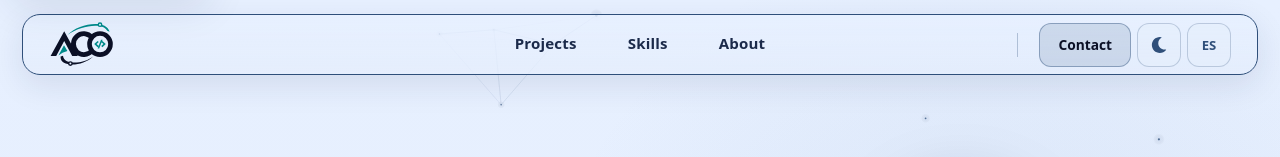
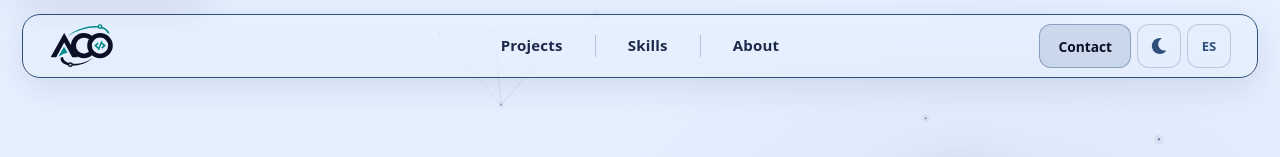
Before and after one commit to AndreaCarrilloOp/Professional-Portfolio, a React (Vite) app: page / in a window 1280 px wide. Shown: the top 157 px of the page. Built offline with nearby package versions, Linux system fonts and the light colour scheme.

Commit message:
style(nav): replace orbital markers with understated vertical dividers

```diff
--- a/src/styles/enhancements.css
+++ b/src/styles/enhancements.css
@@ -1946,8 +1946,9 @@ html:not(.dark) :where(.btn-secondary, .hero-cta-secondary, .social-link, .proje
    button-like pills; real actions keep their clear control affordances. */
 .nav-links,
 .dark .nav-links {
+  --nav-item-gap: clamp(28px, 2.9vw, 48px);
   display: flex;
-  gap: clamp(28px, 2.9vw, 48px);
+  gap: var(--nav-item-gap);
   align-items: center;
   margin-block: 0;
   margin-inline: auto;
@@ -1960,15 +1961,28 @@ html:not(.dark) :where(.btn-secondary, .hero-cta-secondary, .social-link, .proje
 }
 
 .nav-links > li {
+  position: relative;
   display: flex;
   min-width: 0;
 }
 
-/* The tiny orbit marker echoes the ACO symbol without adding icon clutter. */
+/* Fine vertical dividers define larger hit areas without creating pills. */
+.nav-links > li + li::before {
+  content: "";
+  position: absolute;
+  inset-inline-start: calc(var(--nav-item-gap) * -0.5);
+  top: 50%;
+  width: 1px;
+  height: 22px;
+  background: color-mix(in srgb, var(--line) 28%, transparent);
+  transform: translateY(-50%);
+  pointer-events: none;
+}
+
 .nav-links .nav-link {
   position: relative;
-  min-height: 44px;
-  padding: 10px 7px 13px;
+  min-height: 48px;
+  padding: 12px 14px 15px;
   border: 0;
   border-radius: 0;
   background: transparent;
@@ -1982,35 +1996,16 @@ html:not(.dark) :where(.btn-secondary, .hero-cta-secondary, .social-link, .proje
   transition: color var(--motion-duration-fast) ease;
 }
 
-.nav-links .nav-link::before {
-  content: "";
-  position: absolute;
-  inset-inline-start: -11px;
-  top: 50%;
-  width: 7px;
-  height: 7px;
-  border: 1px solid var(--primary);
-  border-radius: 50%;
-  background: var(--primary);
-  box-shadow: 0 0 0 3px color-mix(in srgb, var(--primary) 13%, transparent);
-  opacity: 0;
-  transform: translateY(-65%) scale(0.65);
-  transition:
-    opacity var(--motion-duration-fast) ease,
-    transform var(--motion-duration-fast) var(--motion-ease-standard);
-  pointer-events: none;
-}
-
 .nav-links .nav-link::after {
   display: block;
-  inset-inline: auto;
-  left: 29%;
-  right: auto;
+  inset-inline: 14px;
+  left: 14px;
+  right: 14px;
   bottom: 4px;
-  width: 42%;
+  width: auto;
   height: 2px;
   border-radius: 2px;
-  background: linear-gradient(90deg, var(--primary), color-mix(in srgb, var(--primary) 55%, transparent));
+  background: var(--primary);
   opacity: 0;
   transform: scaleX(0.35);
   transform-origin: center;
@@ -2036,13 +2031,6 @@ html:not(.dark) :where(.btn-secondary, .hero-cta-secondary, .social-link, .proje
   font-weight: 780;
 }
 
-.nav-links .nav-link-active::before,
-.nav-links .nav-link:hover::before,
-.nav-links .nav-link:focus-visible::before {
-  opacity: 1;
-  transform: translateY(-65%) scale(1);
-}
-
 .nav-links .nav-link-active::after,
 .nav-links .nav-link:hover::after,
 .nav-links .nav-link:focus-visible::after {
@@ -2052,16 +2040,6 @@ html:not(.dark) :where(.btn-secondary, .hero-cta-secondary, .social-link, .proje
 
 .nav-actions {
   gap: 6px;
-}
-
-@media (min-width: 1025px) {
-  .nav-actions::before {
-    content: "";
-    width: 1px;
-    height: 24px;
-    margin-inline: 2px clamp(8px, 1.2vw, 16px);
-    background: color-mix(in srgb, var(--line) 30%, transparent);
-  }
 }
 
 .nav-actions .icon-button,
@@ -2150,24 +2128,18 @@ html:not(.dark) :where(.btn-secondary, .hero-cta-secondary, .social-link, .proje
   font-weight: 780;
 }
 
-.mobile-bento-menu .bento-link-active svg {
-  border-radius: 50%;
-  outline: 3px solid color-mix(in srgb, var(--primary) 12%, transparent);
-  outline-offset: 2px;
-}
-
 .mobile-bento-menu .bento-contact-cta {
   border-radius: 12px;
 }
 
 @media (max-width: 1100px) and (min-width: 1025px) {
-  .nav-links {
-    gap: 26px;
+  .nav-links,
+  .dark .nav-links {
+    --nav-item-gap: 26px;
   }
 }
 
 @media (prefers-reduced-motion: reduce) {
-  .nav-links .nav-link::before,
   .nav-links .nav-link::after {
     transition: none;
   }
```
